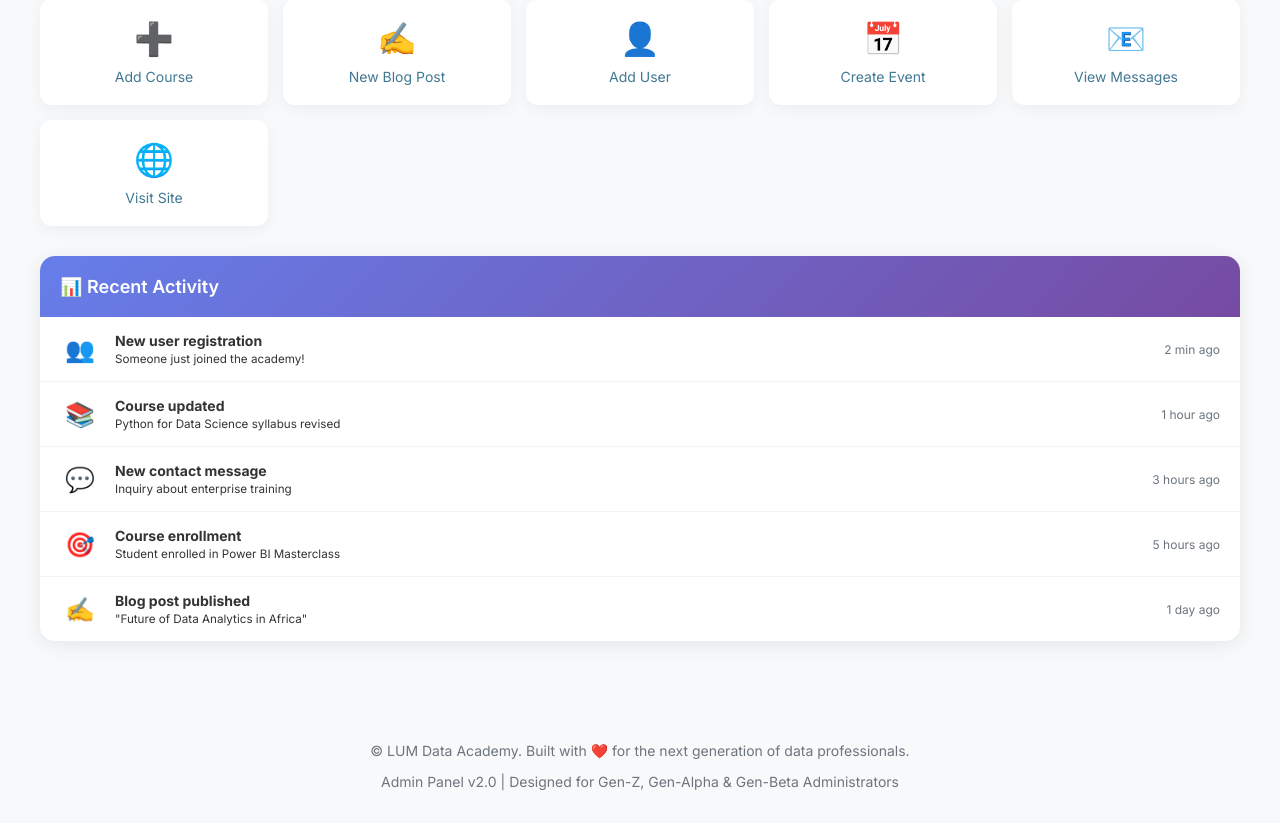
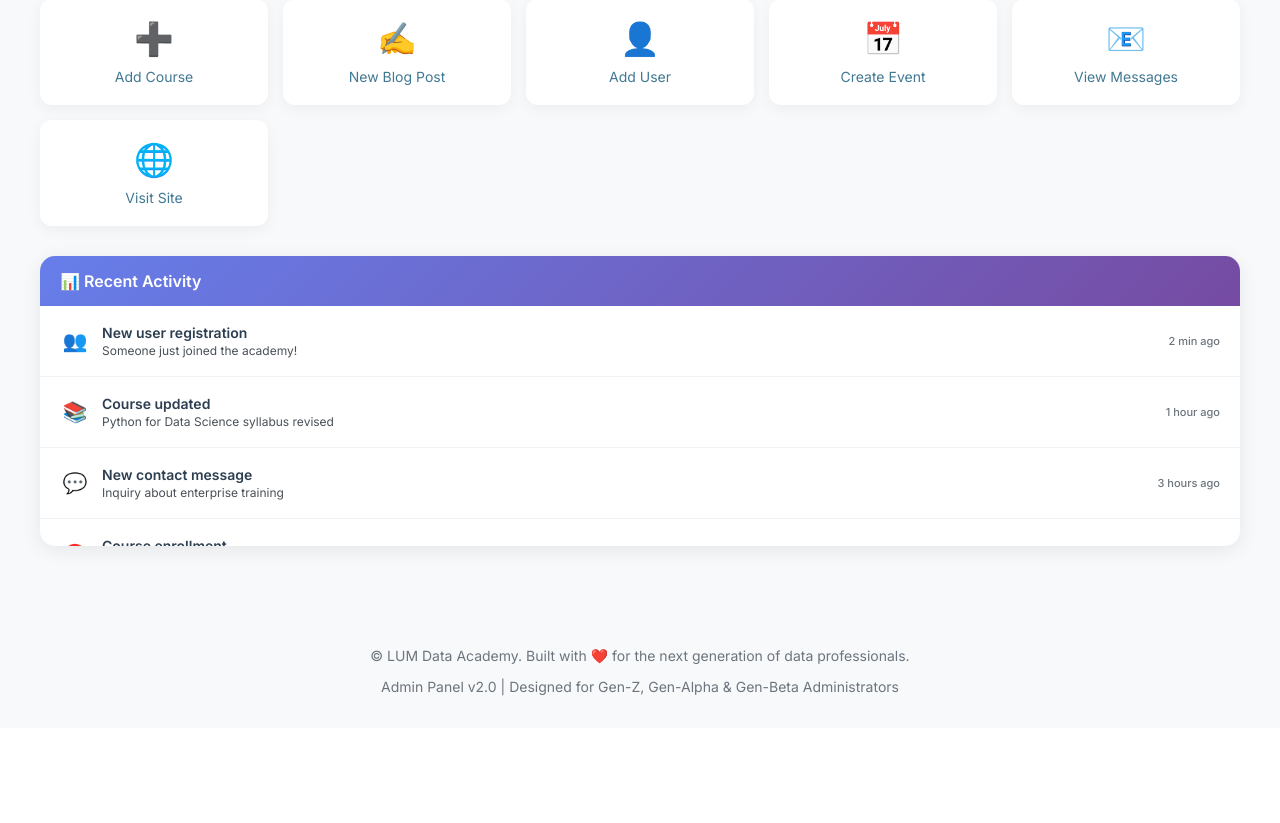
Before and after one commit to LawiOtieno/LUM_Data_Academy, a Django app: template templates/admin/index.html in a window 1280 px wide. Shown: the part 491-1314 px from the top of the page. After the commit the page ends 1187 px from the top, so only its background shows below. Run offline with Django 5.2, Linux system fonts and the light colour scheme; the template is opened without the code that fills it, so the values that code supplies are empty; some libraries are stand-ins or nearby versions.

Commit message:
Assistant checkpoint: Fixed Recent Activity height and text contrast
Assistant generated file changes:
- templates/admin/index.html: Reduce Recent Activity table height and improve text contrast, Update Recent Activity HTML structure
- core/static/admin/css/custom_admin.css: Add dark theme text contrast fixes
Add dark theme text contrast fixes

---

User prompt:

Reduce the vertical length of the table used in "Recent Activity" significantly, then work on text color for table data, because the text color is almost similar to the background color. Also in "Quick View Menu" especially "View Enrollment" when I click a person's username to view his/her course, some texts are black and background is also black (text should be white if background is black).

Replit-Commit-Author: Assistant
Replit-Commit-Session-Id: 6793c370-9d32-47c1-8d07-30bdf582e536

```diff
--- a/templates/admin/index.html
+++ b/templates/admin/index.html
@@ -83,22 +83,29 @@
             border-radius: 15px;
             box-shadow: 0 4px 20px rgba(0, 0, 0, 0.08);
             overflow: hidden;
+            max-height: 300px;
         }
 
         .recent-activity h3 {
             background: linear-gradient(135deg, #667eea 0%, #764ba2 100%);
             color: white;
             margin: 0;
-            padding: 20px;
-            font-size: 18px;
+            padding: 15px 20px;
+            font-size: 16px;
             font-weight: 600;
         }
 
+        .activity-list {
+            max-height: 240px;
+            overflow-y: auto;
+        }
+
         .activity-item {
-            padding: 15px 20px;
+            padding: 10px 20px;
             border-bottom: 1px solid #f1f3f5;
             display: flex;
             align-items: center;
+            min-height: 50px;
         }
 
         .activity-item:last-child {
@@ -106,20 +113,35 @@
         }
 
         .activity-item .icon {
-            font-size: 24px;
-            margin-right: 15px;
-            width: 40px;
+            font-size: 20px;
+            margin-right: 12px;
+            width: 30px;
             text-align: center;
+            color: #667eea;
         }
 
         .activity-item .content {
             flex: 1;
         }
 
+        .activity-item .content strong {
+            color: #2c3e50;
+            font-weight: 600;
+            font-size: 14px;
+        }
+
+        .activity-item .content small {
+            color: #495057;
+            font-size: 12px;
+            display: block;
+            margin-top: 2px;
+        }
+
         .activity-item .time {
             color: #6c757d;
-            font-size: 12px;
+            font-size: 11px;
             margin-left: auto;
+            font-weight: 500;
         }
 
         .welcome-message {
@@ -222,10 +244,11 @@
 <div class="recent-activity">
     <h3>📊 Recent Activity</h3>
 
+    <div class="activity-list">
         <div class="activity-item">
             <span class="icon">👥</span>
             <div class="content">
-            <strong>New user registration</strong><br>
+                <strong>New user registration</strong>
                 <small>Someone just joined the academy!</small>
             </div>
             <div class="time">2 min ago</div>
@@ -234,7 +257,7 @@
         <div class="activity-item">
             <span class="icon">📚</span>
             <div class="content">
-            <strong>Course updated</strong><br>
+                <strong>Course updated</strong>
                 <small>Python for Data Science syllabus revised</small>
             </div>
             <div class="time">1 hour ago</div>
@@ -243,7 +266,7 @@
         <div class="activity-item">
             <span class="icon">💬</span>
             <div class="content">
-            <strong>New contact message</strong><br>
+                <strong>New contact message</strong>
                 <small>Inquiry about enterprise training</small>
             </div>
             <div class="time">3 hours ago</div>
@@ -252,19 +275,11 @@
         <div class="activity-item">
             <span class="icon">🎯</span>
             <div class="content">
-            <strong>Course enrollment</strong><br>
+                <strong>Course enrollment</strong>
                 <small>Student enrolled in Power BI Masterclass</small>
             </div>
             <div class="time">5 hours ago</div>
         </div>
-
-    <div class="activity-item">
-        <span class="icon">✍️</span>
-        <div class="content">
-            <strong>Blog post published</strong><br>
-            <small>"Future of Data Analytics in Africa"</small>
-        </div>
-        <div class="time">1 day ago</div>
     </div>
 </div>
 
```
Also changed, not shown: 1 other file. Lines whose indentation alone changed are shown as unchanged.
